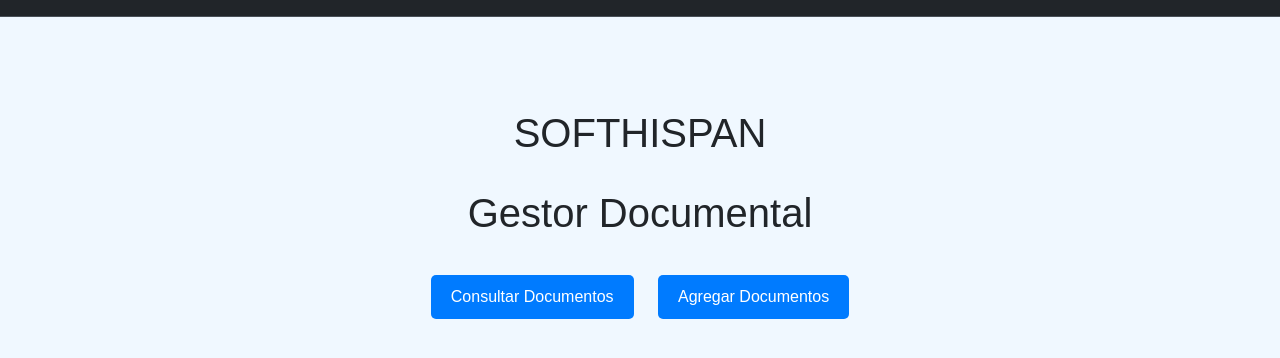
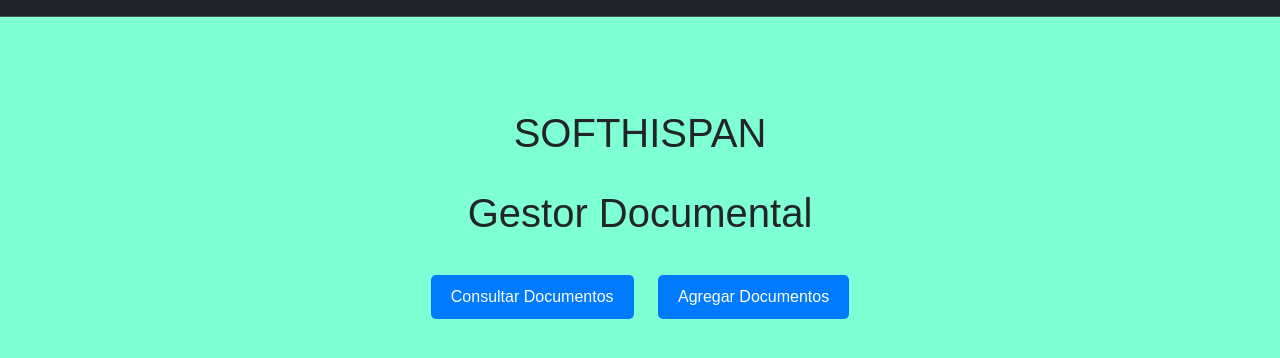
Before and after one commit to juanbenavidesavila/Gestor_documental, a Django app: page / in a window 1280 px wide. Shown: the top 358 px of the page. Run offline with Django 5.2, Linux system fonts and the light colour scheme.

Commit message:
Update app.css
cambs css

```diff
--- a/django_project/static/css/app.css
+++ b/django_project/static/css/app.css
@@ -1,7 +1,7 @@
 /* Estilos para el cuerpo de la página */
 body {
   font-family: Arial, sans-serif; /* Utiliza una fuente fácil de leer */
-  background-color: #f0f8ff; /* Cambia el color de fondo a un tono más suave de azul */
+  background-color:#7fffd4 ; /* Cambia el color de fondo  */
   margin: 0;
   padding: 0;
 }
```
